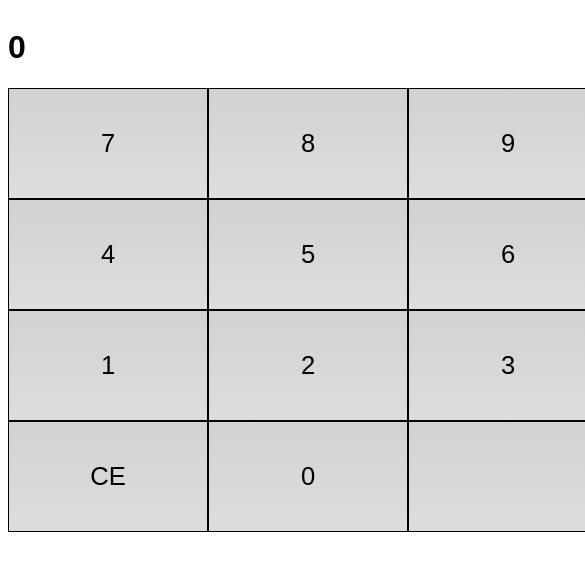
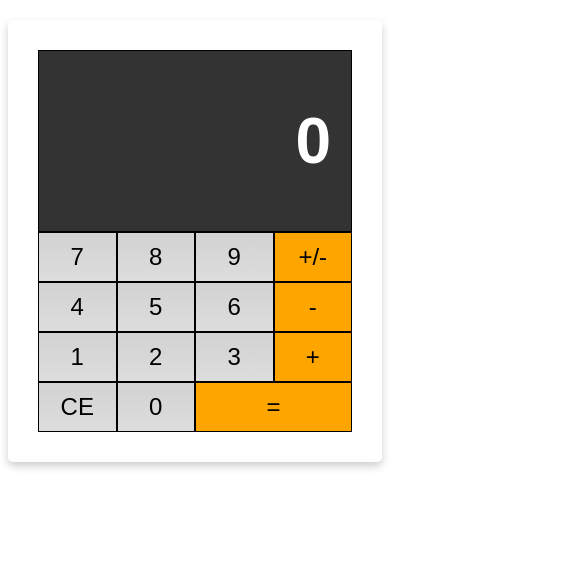
Before and after one commit to prawiropanji/web-calculator, a plain HTML site: page index.html in a window 390 px wide. Shown: the top 570 px of the page, 585 px wide, since content can reach past the window. Drawn offline with Linux system fonts and the light colour scheme.

Commit message:
added rules to make a responsive layour for mobile friendly

```diff
--- a/assets/style.css
+++ b/assets/style.css
@@ -11,7 +11,7 @@ body {
   flex-direction: column;
 
   /* properti pendukung */
-  width: 800px;
+  max-width: 800px;
   margin: 0 auto;
 }
 
@@ -19,17 +19,49 @@ body {
   display: flex;
   /* properti pendukung */
 }
-
 .button {
-  font-size: 1.6em;
   flex-basis: 25%;
+  font-size: 1.5em;
+  text-align: center;
   border: 1px solid black;
+  background: -webkit-linear-gradient(top, #d2d2d2, #ddd);
   padding: 40px;
-  text-align: center;
-  background: -webkit-linear-gradient(top, #d2d2d2, #ddd);
   cursor: pointer;
 }
 
 .double {
   flex-basis: 50%;
 }
+
+.display {
+  text-align: right;
+  color: white;
+  width: 100%;
+  padding: 10px 20px;
+  background-color: #333333;
+  border: 1px solid black;
+  font-size: 2em;
+}
+
+.operator,
+.negative,
+.equals {
+  background: orange;
+}
+
+.card {
+  box-shadow: 0 4px 8px 0 rgba(0, 0, 0, 0.2);
+  border-radius: 5px;
+  padding: 30px;
+  margin-top: 20px;
+}
+
+.button:hover {
+  font-weight: 700;
+}
+
+@media screen and (max-width: 540px) {
+  .button {
+    padding: 10px;
+  }
+}
```
